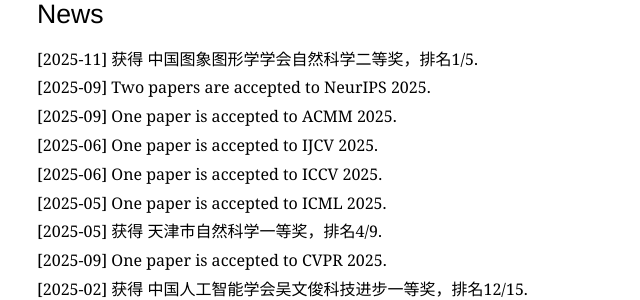
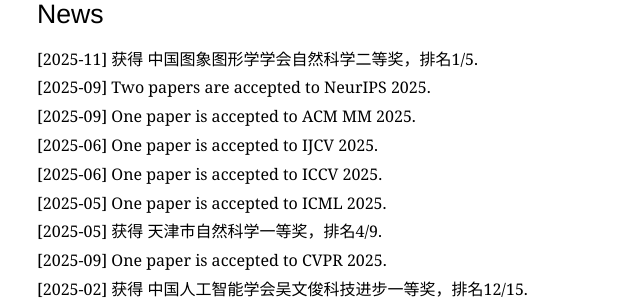
Before and after one commit to csdwren/csdwren.github.io, a Jekyll site: the page built from index.html, in a window 1280 px wide and 900 px high, scrolled down 467 px. Shown: the part 155-455 px from the top of the window, without its empty margins (435-1075 px from the left). Built offline with Jekyll 4.4.1, drawn with Linux system fonts in a browser that asks for light colours; some web fonts are replaced.

Commit message:
Update index.html

```diff
--- a/index.html
+++ b/index.html
@@ -36,7 +36,7 @@
           <div align="justify">[2025-09] Two papers are accepted to NeurIPS 2025.</div>
           </li>
 <li>
-          <div align="justify">[2025-09] One paper is accepted to ACMM 2025.</div>
+          <div align="justify">[2025-09] One paper is accepted to ACM MM 2025.</div>
           </li>
 <li>
           <div align="justify">[2025-06] One paper is accepted to IJCV 2025.</div>
```
